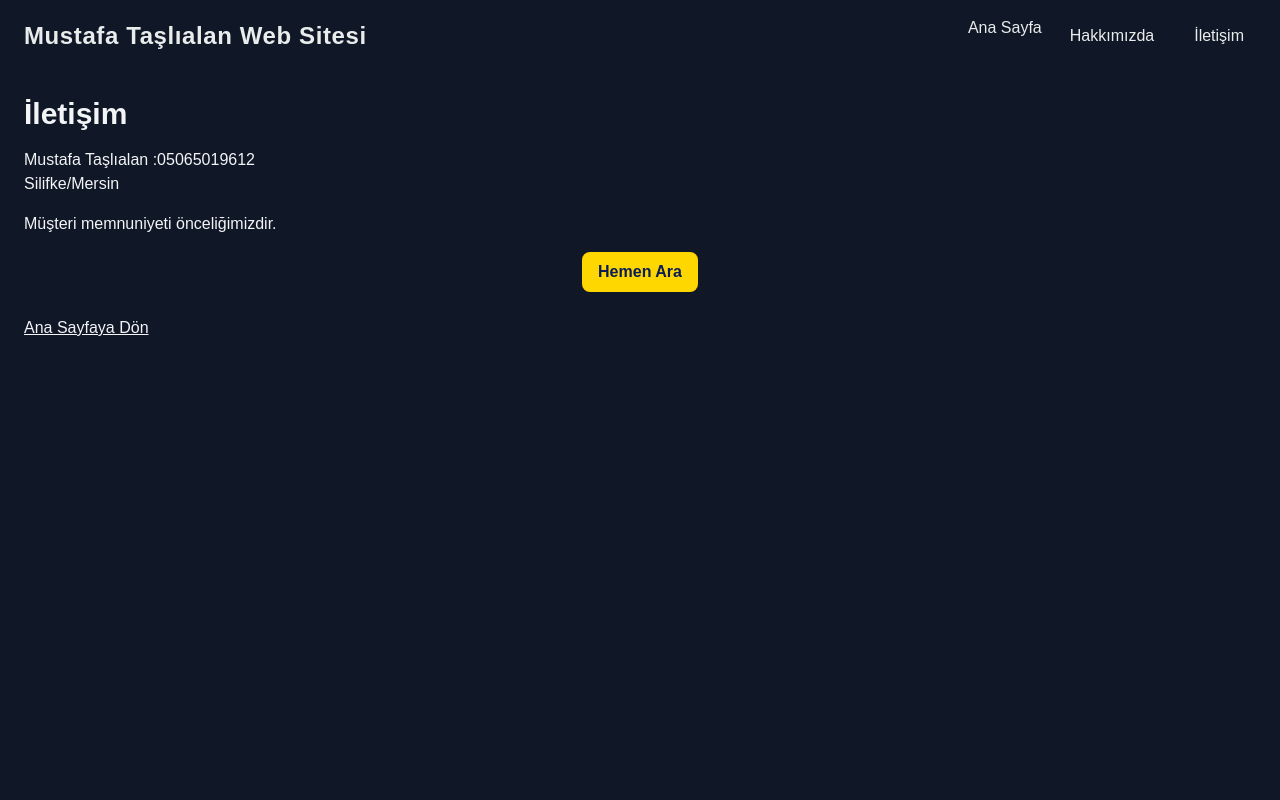
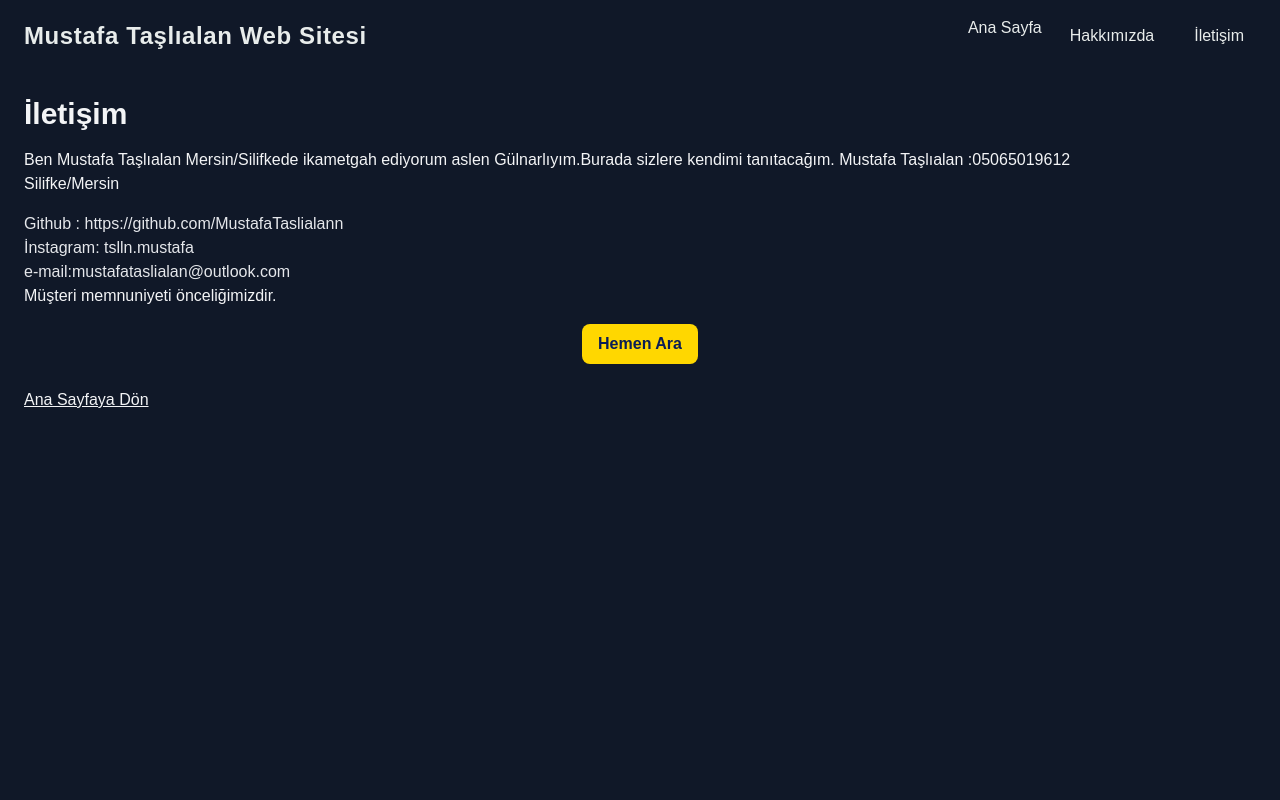
Before and after one commit to MustafaTaslialann/mustafataslialanweb, a Next.js app: page /iletisim in a window 1280 px wide. Shown: the top 800 px of the page. Built offline with nearby package versions, Linux system fonts and the light colour scheme.

Commit message:
updateiletisim

```diff
--- a/src/app/gizlilik/page.tsx
+++ b/src/app/gizlilik/page.tsx
@@ -12,7 +12,7 @@ export default function Gizlilik() {
       <h1 className="text-3xl font-bold mb-4 text-white-200">
         Gizlilik Politikası
       </h1>
-      <p className="mb-4 text-white-200">
+      <p className="text-yellow-200">
     Gizliliğinize önem veriyoruz Bilgileriniz 3.taraf şahıslarıyla paylaşılmamaktadır.
       </p>
       <p className="text-white-200">Tüm hakları saklıdır.</p>
--- a/src/app/hakkimizda/page.tsx
+++ b/src/app/hakkimizda/page.tsx
@@ -29,7 +29,15 @@ export default function Hakkimizda() {
         iş süreçlerine değer katmayı, yenilikçi teknolojiler üretmeyi
         hedefliyorum. Boş zamanlarımda satranç oynamayı, yeni yerler keşfetmeyi
         severim.
+
+
       </p>
+    <p className="text-gray-200">
+       Github : https://github.com/MustafaTaslialann
+      </p>
+      <p className="text-gray-200">
+        İnstagram: tslln.mustafa</p>
+
       <div></div>
       <Link
         href="/"
--- a/src/app/iletisim/page.tsx
+++ b/src/app/iletisim/page.tsx
@@ -11,13 +11,32 @@ export default function Iletisim() {
     <main className="flex flex-col min-h-screen p-6 bg-gray-900 text-gray-100">
       <h1 className="text-3xl font-bold mb-4 text-gray-100">İletişim</h1>
       <p className="mb-4 text-gray-100">
+       Ben Mustafa Taşlıalan Mersin/Silifkede ikametgah ediyorum aslen Gülnarlıyım.Burada sizlere kendimi tanıtacağım.
+
+
+
+
         Mustafa Taşlıalan :05065019612
         <br />
         Silifke/Mersin
       </p>
+        <p className="text-gray-200">
+       Github : https://github.com/MustafaTaslialann
+      </p>
+      <p className="text-gray-200">
+        İnstagram: tslln.mustafa
+      </p>
+
+      <p className="text-gray-200">
+        e-mail:mustafataslialan@outlook.com
+      </p>
+
+
+
       <p className="text-gray-100">
         Müşteri memnuniyeti önceliğimizdir.
       </p>
+
     <div className="flex justify-center mt-4">
         <a
           href="tel:+905065019612"
--- a/src/app/kvkk/page.tsx
+++ b/src/app/kvkk/page.tsx
@@ -13,7 +13,10 @@ export default function KVKK() {
       <p className="mb-4 text-white-200">
 
       </p>
-      <p className="text-yellow-200"></p>
+      <p className="text-yellow-200">
+    Tüm haklarınız saklıdır. Bana ulaştığınızda bilgileriniz ve istekleriniz 3.taraf şahıslarla paylaşılmayacaktır.
+
+      </p>
 
       <Link
         href="/"
--- a/src/app/layout.tsx
+++ b/src/app/layout.tsx
@@ -16,7 +16,7 @@ const geistMono = Geist_Mono({
 });
 
 export const metadata: Metadata = {
-  title: "Beyaz eşya servisi sitesi",
+  title: "Mustafa Taşlıalan WeB Sitesi",
   description: "Generated by create next app",
 };
 
```
